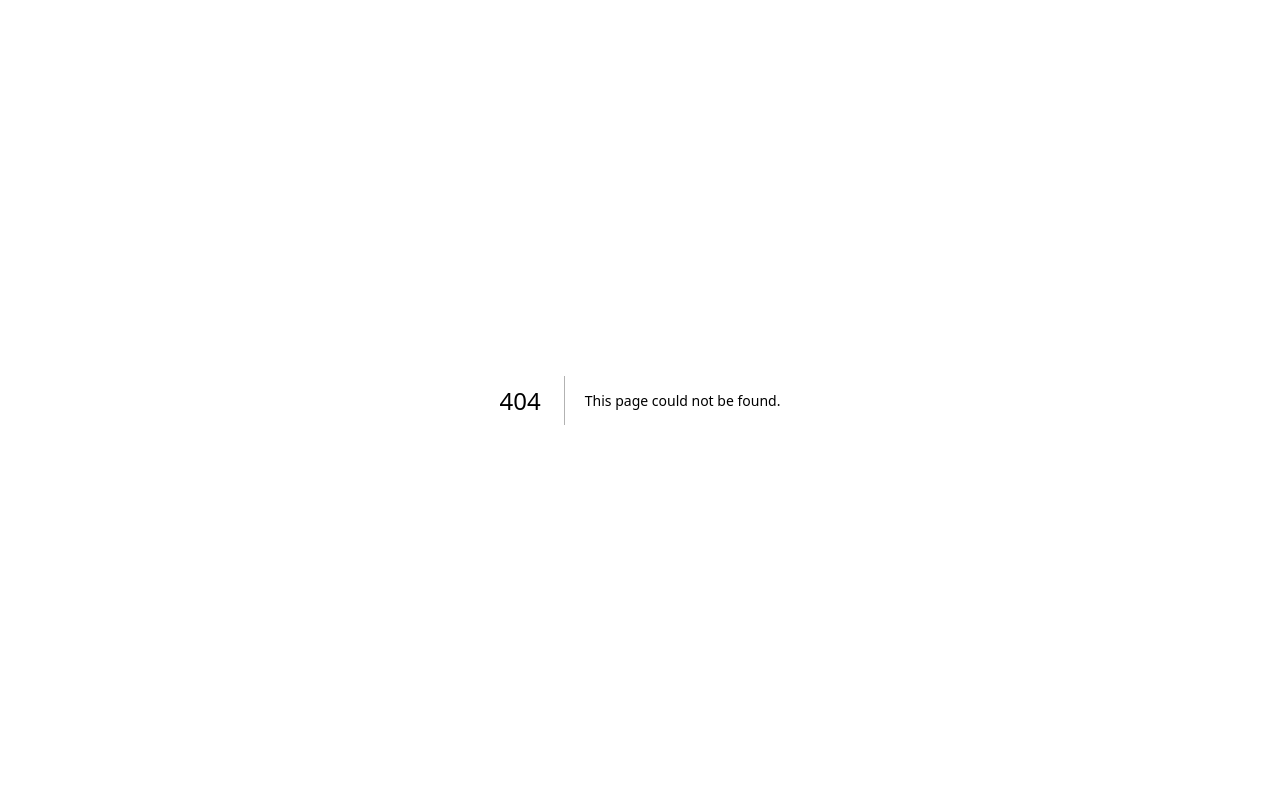
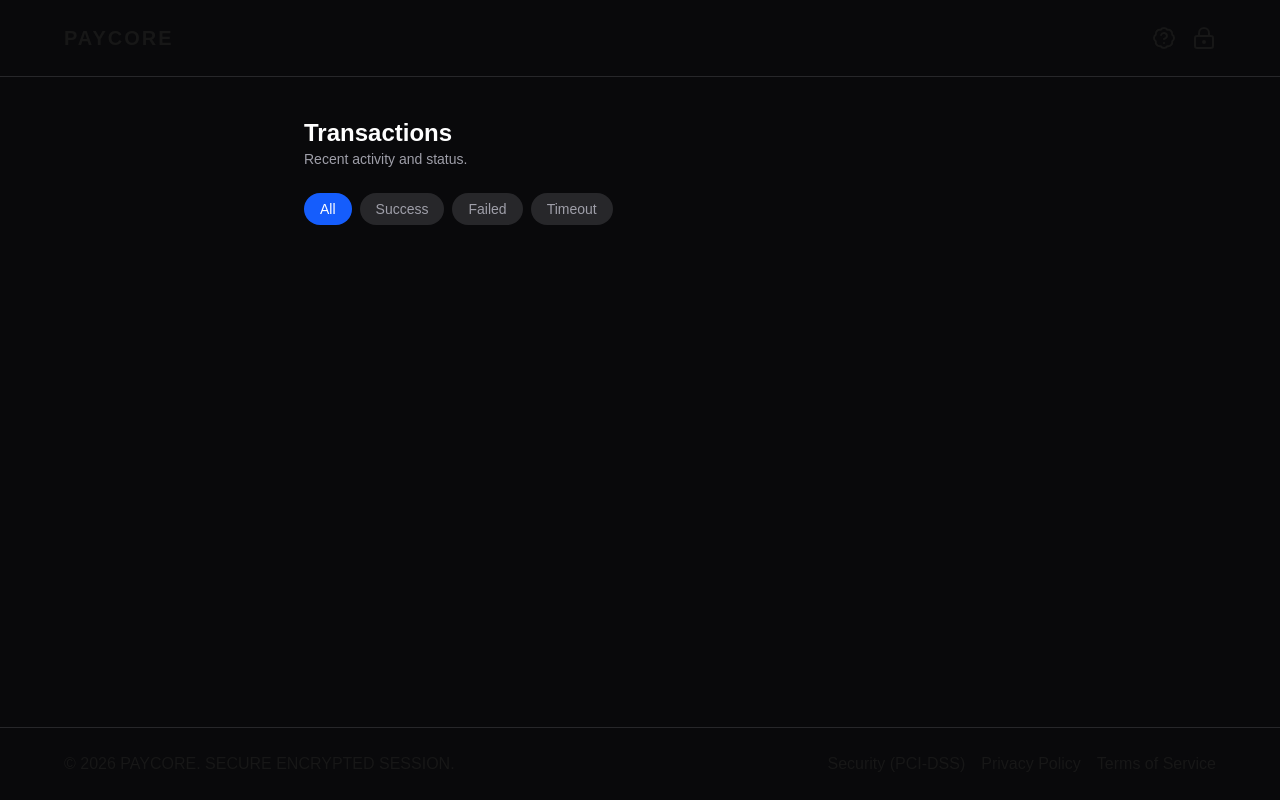
Before and after one commit to Hrithik06/payment-gateway-simulator, a Next.js app: page /history in a window 1280 px wide. Before the commit this address had no page. Built offline with nearby package versions, Linux system fonts and the light colour scheme.

Commit message:
feat: add TransactionHistory and AppLayout components with transaction filtering and display

```diff
--- /dev/null
+++ b/app/history/page.tsx
@@ -0,0 +1,12 @@
+"use client";
+
+import AppLayout from "@/components/AppLayout";
+import TransactionHistory from "@/components/TransactionHistory";
+
+export default function TransactionPage() {
+  return (
+    <AppLayout>
+      <TransactionHistory />
+    </AppLayout>
+  );
+}
--- a/app/histroy/page.tsx
+++ /dev/null
@@ -1,5 +0,0 @@
-"use client";
-
-export default function TransactionHistory() {
-  return <div>TransactionHistory</div>;
-}
--- /dev/null
+++ b/components/AppLayout.tsx
@@ -0,0 +1,16 @@
+import Header from "./Header";
+import Footer from "./Footer";
+
+export default function AppLayout({ children }: { children: React.ReactNode }) {
+  return (
+    <div className="min-h-screen flex flex-col bg-zinc-950">
+      <header className="w-full border-b border-zinc-800 px-16 py-6 flex justify-between">
+        <Header />
+      </header>
+      <main className="flex-1 px-6 py-10">{children}</main>
+      <footer className="w-full border-t border-zinc-800 px-16 py-6 flex justify-between">
+        <Footer />
+      </footer>
+    </div>
+  );
+}
--- a/components/PaymentLayout.tsx
+++ b/components/PaymentLayout.tsx
@@ -1,31 +1,50 @@
 "use client";
 
 import { useAppSelector } from "@/store/hooks";
+import AppLayout from "./AppLayout";
 import ProcessingScreen from "./Status/ProcessingScreen";
-import Header from "./Header";
-import Footer from "./Footer";
 import StatusScreen from "./Status/StatusScreen";
 
+// import { useAppSelector } from "@/store/hooks";
+// import ProcessingScreen from "./Status/ProcessingScreen";
+// import Header from "./Header";
+// import Footer from "./Footer";
+// import StatusScreen from "./Status/StatusScreen";
+
+// export default function PaymentLayout() {
+//   const status = useAppSelector((state) => state.payment.status);
+
+//   if (status === "processing") {
+//     return <ProcessingScreen />; // no header, no footer
+//   }
+
+//   return (
+//     <div className="min-h-screen flex flex-col bg-white dark:bg-zinc-950 ">
+//       <header className="w-full border-b border-zinc-800 bg-zinc-950 px-16 py-6 flex justify-between">
+//         <Header />
+//       </header>
+
+//       <main className="flex-1 px-6 py-10">
+//         <StatusScreen />
+//       </main>
+
+//       <footer className="w-full border-t border-zinc-800 bg-zinc-950 px-16 py-6 flex justify-between">
+//         <Footer />
+//       </footer>
+//     </div>
+//   );
+// }
+
 export default function PaymentLayout() {
-  const status = useAppSelector((state) => state.payment.status);
+  const status = useAppSelector((store) => store.payment.status);
 
   if (status === "processing") {
-    return <ProcessingScreen />; // no header, no footer
+    return <ProcessingScreen />;
   }
 
   return (
-    <div className="min-h-screen flex flex-col bg-white dark:bg-zinc-950 ">
-      <header className="w-full border-b border-zinc-800 bg-zinc-950 px-16 py-6 flex justify-between">
-        <Header />
-      </header>
-
-      <main className="flex-1 px-6 py-10">
-        <StatusScreen />
-      </main>
-
-      <footer className="w-full border-t border-zinc-800 bg-zinc-950 px-16 py-6 flex justify-between">
-        <Footer />
-      </footer>
-    </div>
+    <AppLayout>
+      <StatusScreen />
+    </AppLayout>
   );
 }
--- a/components/TransactionHistory.tsx
+++ b/components/TransactionHistory.tsx
@@ -1,5 +1,68 @@
 "use client";
+import { useAppSelector } from "@/store/hooks";
+import { useState, useSyncExternalStore } from "react";
+import TransactionRow from "./TransactionRow";
+
+type Filter = "all" | "success" | "failed" | "timeout";
 
 export default function TransactionHistory() {
-  return <div>TransactionHistory</div>;
+  const history = useAppSelector((state) => state.payment.history);
+  const [filter, setFilter] = useState<Filter>("all");
+  const [visibleCount, setVisibleCount] = useState(5);
+
+  const filtered =
+    filter === "all" ? history : history.filter((t) => t.status === filter);
+
+  const visible = filtered.slice(0, visibleCount);
+  const mounted = useSyncExternalStore(
+    () => () => {}, //no-op nothing to subscribe
+    () => true, //client always true mounted
+    () => false, //server snapshot return false not mounted
+  );
+  return (
+    <div className="max-w-2xl mx-auto flex flex-col gap-6">
+      <div>
+        <h1 className="text-2xl font-semibold text-white">Transactions</h1>
+        <p className="text-sm text-zinc-400">Recent activity and status.</p>
+      </div>
+
+      {/* filter pills */}
+      <div className="flex gap-2">
+        {(["all", "success", "failed", "timeout"] as Filter[]).map((f) => (
+          <button
+            key={f}
+            onClick={() => {
+              setFilter(f);
+              setVisibleCount(5);
+            }}
+            className={`px-4 py-1.5 rounded-full text-sm capitalize ${
+              filter === f
+                ? "bg-blue-600 text-white"
+                : "bg-zinc-800 text-zinc-400"
+            }`}
+          >
+            {f === "all" ? "All" : f.charAt(0).toUpperCase() + f.slice(1)}
+          </button>
+        ))}
+      </div>
+
+      {/* transactions */}
+      {mounted && (
+        <div className="flex flex-col gap-3">
+          {visible.map((t) => (
+            <TransactionRow key={t.id} transaction={t} />
+          ))}
+        </div>
+      )}
+      {/* load more */}
+      {visibleCount < filtered.length && (
+        <button
+          onClick={() => setVisibleCount((v) => v + 5)}
+          className="text-sm text-zinc-400 mx-auto"
+        >
+          Load More ↓
+        </button>
+      )}
+    </div>
+  );
 }
--- /dev/null
+++ b/components/TransactionRow.tsx
@@ -0,0 +1,41 @@
+import { Transaction } from "@/types";
+
+export default function TransactionRow({
+  transaction,
+}: {
+  transaction: Transaction;
+}) {
+  const { id, amount, currency, status, timestamp } = transaction;
+
+  const statusStyles = {
+    success: "bg-green-500/20 text-green-400",
+    failed: "bg-red-500/20 text-red-400",
+    timeout: "bg-amber-500/20 text-amber-400",
+  };
+
+  const formattedDate = new Date(timestamp).toLocaleDateString("en-IN", {
+    day: "numeric",
+    month: "short",
+    year: "numeric",
+    hour: "numeric",
+  });
+
+  return (
+    <div className="flex items-center justify-between rounded-xl border border-zinc-800 bg-zinc-900 px-4 py-4">
+      <div className="flex flex-col gap-1">
+        <p className="text-xs text-zinc-400 font-mono">{id.slice(0, 8)}...</p>
+        <p className="text-xs text-zinc-500">{formattedDate}</p>
+      </div>
+      <div className="flex flex-col items-end gap-1">
+        <p className="text-sm text-white">
+          {currency === "INR" ? "₹" : "$"} {amount}
+        </p>
+        <span
+          className={`text-xs px-2 py-0.5 rounded-full capitalize ${statusStyles[status]}`}
+        >
+          {status}
+        </span>
+      </div>
+    </div>
+  );
+}
```
